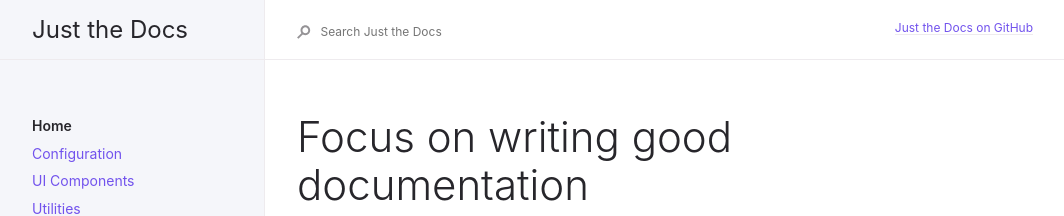
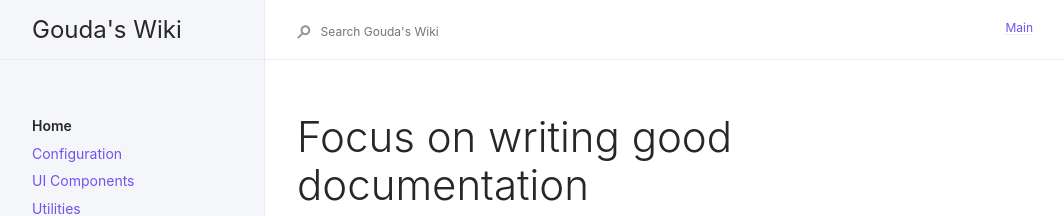
Before and after one commit to lifeisgouda/goudawiki, a Jekyll site: the page built from index.md, in a window 1280 px wide. Shown: the top 216 px of the page, without its empty margins (91-1155 px from the left). Built offline with Jekyll 4.4.1, drawn with Linux system fonts in a browser that asks for light colours.

Commit message:
edit config

```diff
--- a/_config.yml
+++ b/_config.yml
@@ -13,10 +13,10 @@
 # you will see them accessed via {{ site.title }}, {{ site.github_repo }}, and so on.
 # You can create any custom variable you would like, and they will be accessible
 # in the templates via {{ site.myvariable }}.
-title: Just the Docs
-description: A Jekyll theme for documentation
-baseurl: "/just-the-docs/" # the subpath of your site, e.g. /blog
-url: "https://pmarsceill.github.io" # the base hostname & protocol for your site, e.g. http://example.com
+title: Gouda's Wiki
+description: My wiki repository. Record things I often find.
+baseurl: "/wiki/" # the subpath of your site, e.g. /blog
+url: "https://fourier.dev/" # the base hostname & protocol for your site, e.g. http://example.com
 
 permalink: pretty
 exclude: ["node_modules/", "*.gemspec", "*.gem", "Gemfile", "Gemfile.lock", "package.json", "package-lock.json",  "script/", "LICENSE.txt", "lib/", "bin/", "README.md", "Rakefile"]
@@ -26,12 +26,12 @@ search_enabled: true
 
 # Aux links for the upper right navigation
 aux_links:
-  "Just the Docs on GitHub":
-    - "//github.com/pmarsceill/just-the-docs"
+  "Main":
+    - "https://fourier.dev/wiki"
 
 # Color scheme currently only supports "dark" or nil (default)
 color_scheme: nil
 
 # Google Analytics Tracking (optional)
 # e.g, UA-1234567-89
-ga_tracking: UA-2709176-10
+# ga_tracking: UA-2709176-10
```
